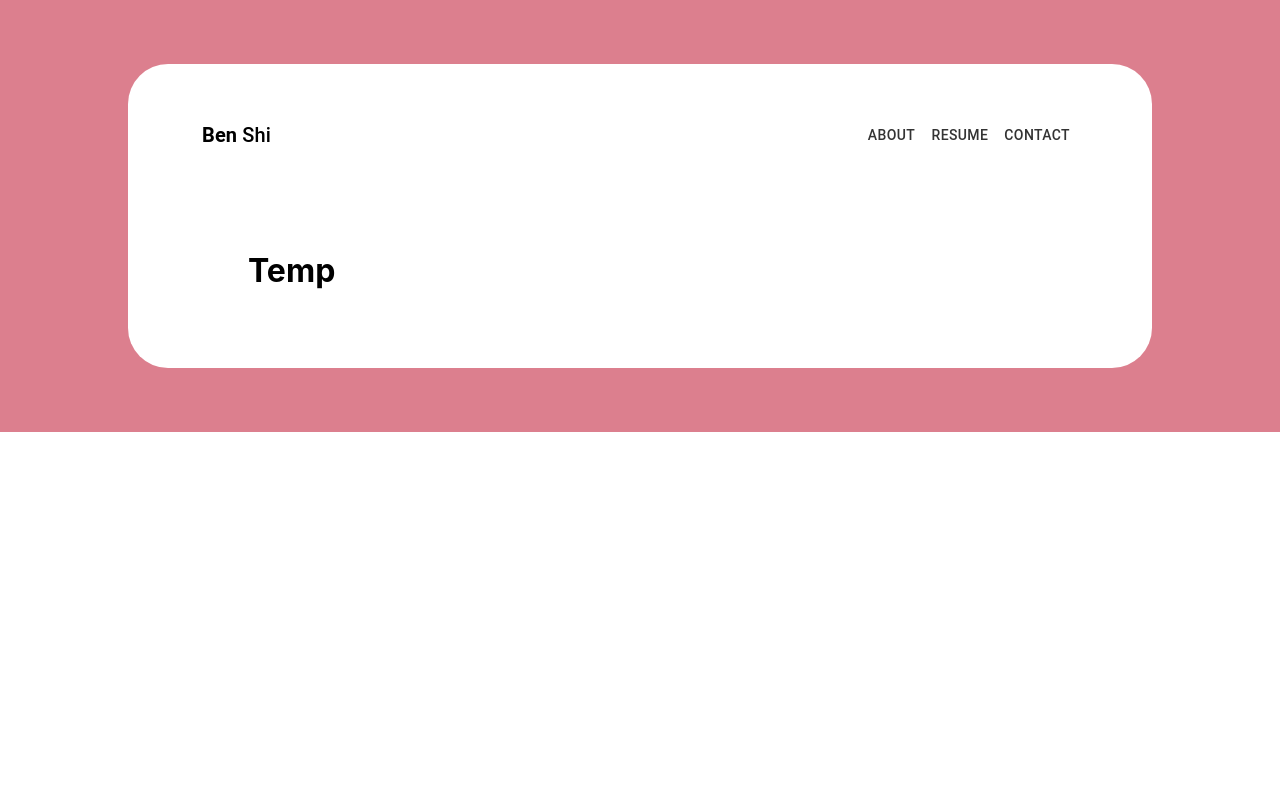
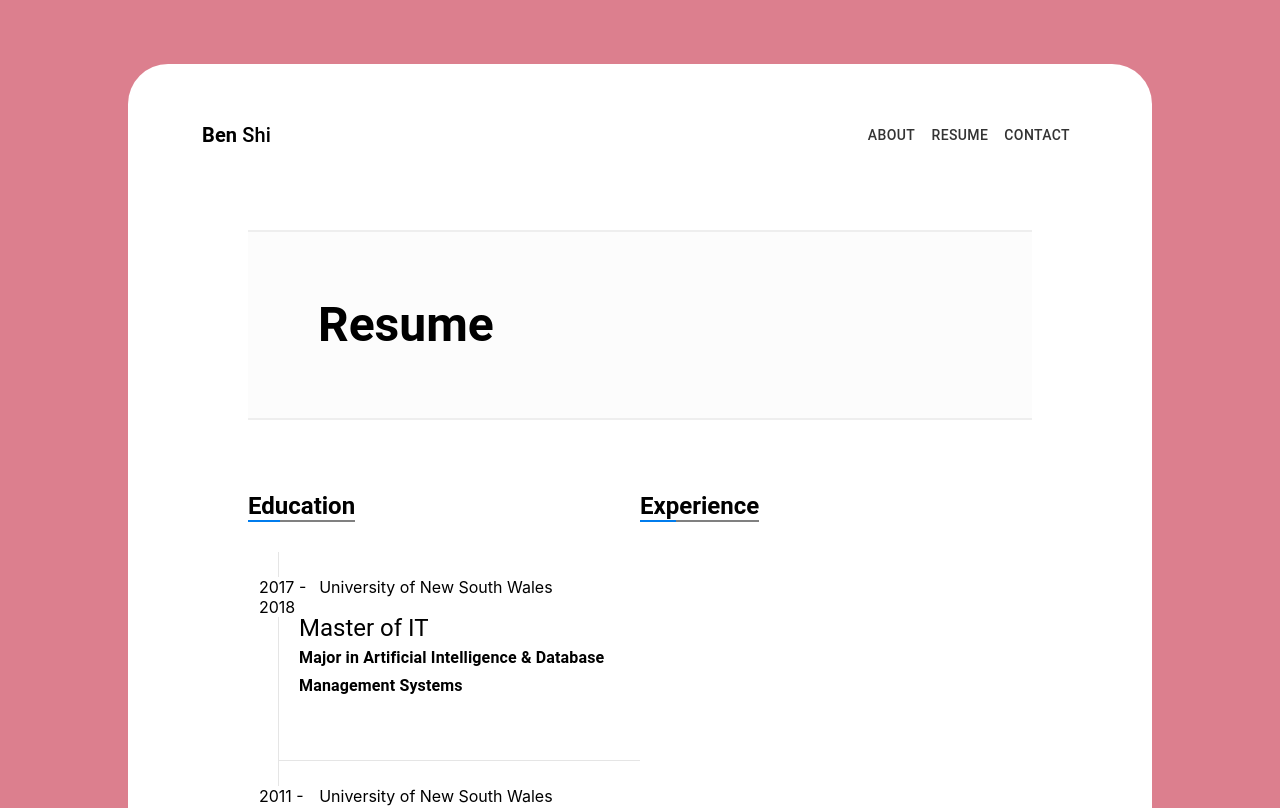
Before and after one commit to bennyoppa/porfolio, a React (Create React App) app: page /resume in a window 1280 px wide. Shown: the top 808 px of the page. Built offline with nearby package versions, Linux system fonts and the light colour scheme.

Commit message:
added new page (Resume)

```diff
--- /dev/null
+++ b/src/components/EduExpCard/EduExpCard.tsx
@@ -0,0 +1,58 @@
+import React from "react";
+import { makeStyles, createStyles, Theme } from "@material-ui/core/styles";
+import Grid from "@material-ui/core/Grid";
+import Typography from "@material-ui/core/Typography";
+
+interface EduExpCardProps {
+  card: {
+    year: string;
+    location: string;
+    title: string;
+    description: string;
+  };
+}
+
+const useStyles = makeStyles((theme: Theme) =>
+  createStyles({
+    innerWrapper: {
+      paddingLeft: 30,
+    },
+    imageCardContent: {
+      position: "relative",
+      padding: "60px 0 60px 20px",
+      backgroundColor: "#fff",
+      borderLeft: "1px solid #e5e5e5",
+      borderBottom: "1px solid #e5e5e5",
+    },
+    iconWrapper: {
+      position: "absolute",
+      left: -20,
+      top: 25,
+      backgroundColor: "white",
+    },
+  })
+);
+
+export default function EduExpCard(props: EduExpCardProps) {
+  const classes = useStyles();
+  const { year, location, title, description } = props.card;
+
+  return (
+    <div className={classes.innerWrapper}>
+      <Grid container className={classes.imageCardContent}>
+        <Grid container xs={12} className={classes.iconWrapper}>
+          <Grid item xs={2}>
+            {year}
+          </Grid>
+          <Grid item xs={10}>
+            {location}
+          </Grid>
+        </Grid>
+        <Typography variant="h5">{title}</Typography>
+        <Typography variant="subtitle1">
+          <b>{description}</b>
+        </Typography>
+      </Grid>
+    </div>
+  );
+}
--- a/src/constants/data.ts
+++ b/src/constants/data.ts
@@ -17,6 +17,27 @@ export interface IData {
       funFacts: {
         funFactsTitle: string;
         factCards: { title: string; count: number; label: string }[];
+      };
+    };
+    resume: {
+      heading: string;
+      education: {
+        eduTitle: string;
+        eduCards: {
+          year: string;
+          location: string;
+          title: string;
+          description: string;
+        }[];
+      };
+      experience: {
+        expTitle: string;
+        expCards: {
+          year: string;
+          location: string;
+          title: string;
+          description: string;
+        }[];
       };
     };
   };
@@ -110,6 +131,58 @@ const data: IData = {
         ],
       },
     },
+    resume: {
+      heading: "Resume",
+      education: {
+        eduTitle: "Education",
+        eduCards: [
+          {
+            year: "2017 - 2018",
+            location: "University of New South Wales",
+            title: "Master of IT",
+            description:
+              "Major in Artificial Intelligence & Database Management Systems",
+          },
+          {
+            year: "2011 - 2015",
+            location: "University of New South Wales",
+            title: "Bachelor of Electrical Eng",
+            description:
+              "Major in microelectronics, energy systems, control system & signal processing",
+          },
+          {
+            year: "2000 - 2011",
+            location: "UNSW Global",
+            title: "Foundation Studies",
+            description:
+              "Foundation Studies is an alternative of Year 12 courses for international students",
+          },
+        ],
+      },
+      experience: {
+        expTitle: "Experience",
+        expCards: [
+          {
+            year: "",
+            location: "",
+            title: "",
+            description: "",
+          },
+          {
+            year: "",
+            location: "",
+            title: "",
+            description: "",
+          },
+          {
+            year: "",
+            location: "",
+            title: "",
+            description: "",
+          },
+        ],
+      },
+    },
   },
 };
 
--- a/src/pages/Resume/Resume.tsx
+++ b/src/pages/Resume/Resume.tsx
@@ -1,11 +1,88 @@
-import React from "react";
+import React, { useContext } from "react";
+import { makeStyles, createStyles, Theme } from "@material-ui/core/styles";
+import Typography from "@material-ui/core/Typography";
+import Grid from "@material-ui/core/Grid";
 
 import WithPage from "../../hocs/WithPage";
+import { RootContext } from "../../context/RootContext";
+import EduExpCard from "../../components/EduExpCard/EduExpCard";
+
+const useStyles = makeStyles((theme: Theme) =>
+  createStyles({
+    heading: {
+      padding: "65px 70px",
+      backgroundColor: "#fcfcfc",
+      borderTop: "2px solid #eee",
+      borderBottom: "2px solid #eee",
+    },
+    eduExpSection: {
+      paddingTop: 70,
+    },
+    eduExpTitle: {
+      display: "inline-block",
+      position: "relative",
+      "&:before": {
+        position: "absolute",
+        content: '""',
+        bottom: 0,
+        left: 0,
+        right: 0,
+        width: "100%",
+        height: 2,
+        background: "grey",
+      },
+      "&:after": {
+        position: "absolute",
+        content: '""',
+        bottom: 0,
+        left: 0,
+        right: 0,
+        width: "30%",
+        height: 2,
+        background: "#007ced",
+      },
+    },
+    eduExpCards: {
+      paddingTop: 30,
+    },
+  })
+);
 
 const Resume = () => {
+  const classes = useStyles();
+  const value = useContext(RootContext);
+  const { heading } = value.data.pages.resume;
+  const { eduTitle, eduCards } = value.data.pages.resume.education;
+  const { expTitle, expCards } = value.data.pages.resume.experience;
+
   return (
     <div>
-      <h1>Temp</h1>
+      <section className={classes.heading}>
+        <Typography variant="h3">
+          <b>{heading}</b>
+        </Typography>
+      </section>
+      <section className={classes.eduExpSection}>
+        <Grid container>
+          <Grid item xs={6}>
+            <Typography variant="h5" className={classes.eduExpTitle}>
+              <b>{eduTitle}</b>
+            </Typography>
+            <Grid container className={classes.eduExpCards}>
+              {eduCards.map((card, i) => (
+                <Grid item xs={12} key={i}>
+                  <EduExpCard card={card} />
+                </Grid>
+              ))}
+            </Grid>
+          </Grid>
+          <Grid item xs={6}>
+            <Typography variant="h5" className={classes.eduExpTitle}>
+              <b>{expTitle}</b>
+            </Typography>
+          </Grid>
+        </Grid>
+      </section>
     </div>
   );
 };
```
